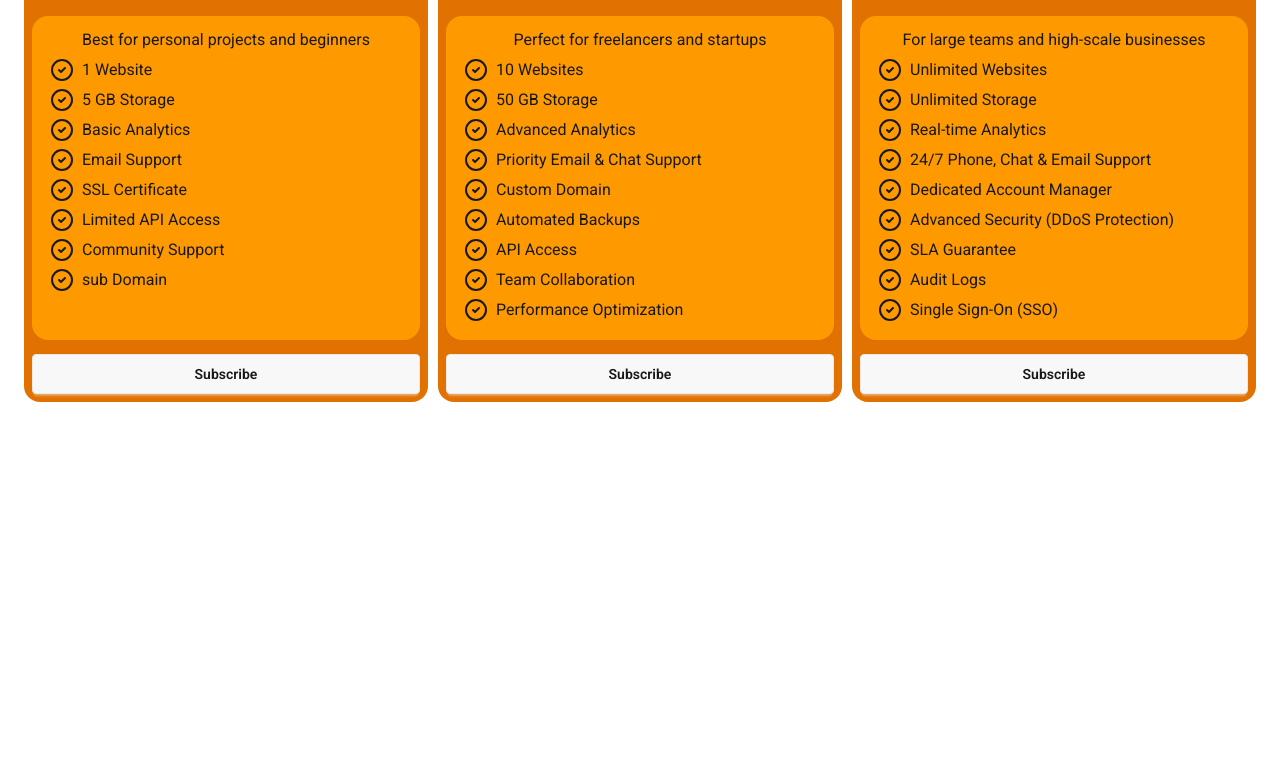
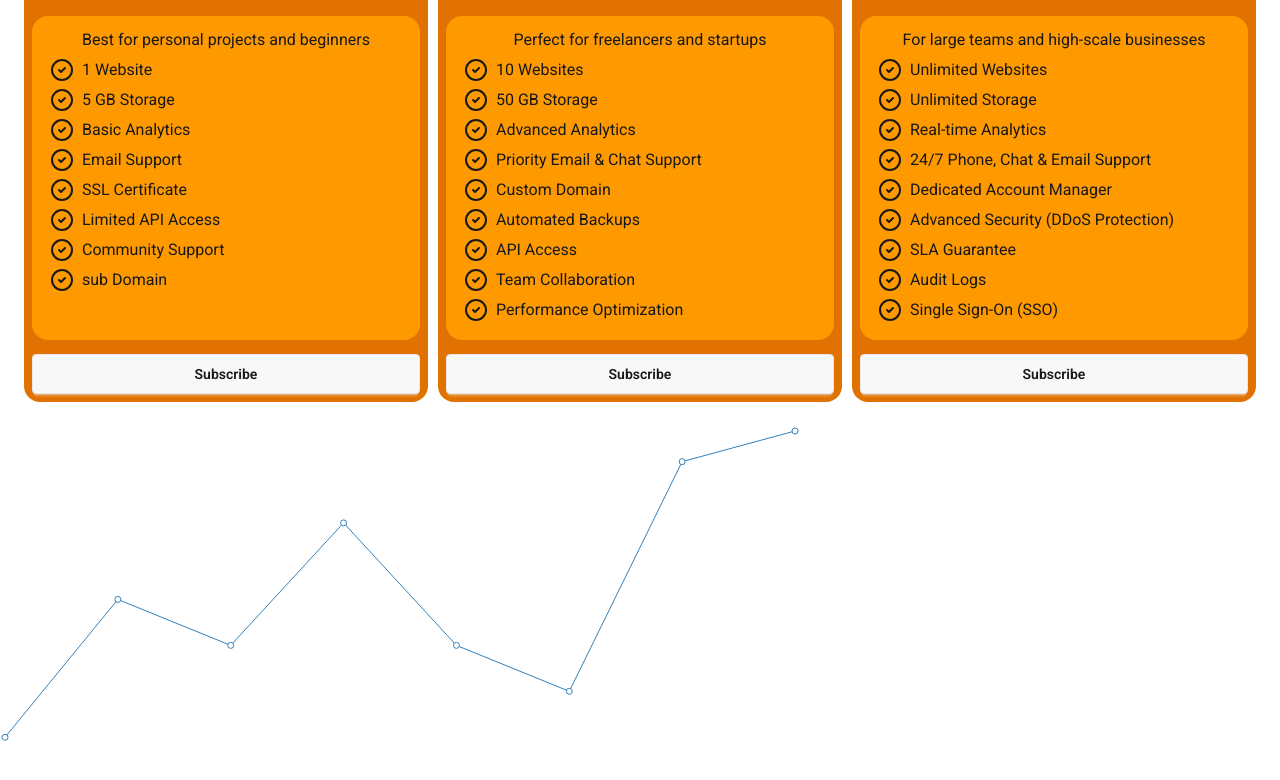
Before and after one commit to sohagroy7223/tailwind-react-pricing-option, a React (Vite) app: page / in a window 1280 px wide. Shown: the part 272-1052 px from the top of the page. Before the commit the page ends 800 px from the top, so only its background shows below. Built offline with nearby package versions, Linux system fonts and the light colour scheme.

Commit message:
addad graf charts in this file

```diff
--- a/package.json
+++ b/package.json
@@ -15,6 +15,7 @@
     "lucide-react": "^0.574.0",
     "react": "^19.2.0",
     "react-dom": "^19.2.0",
+    "recharts": "^3.7.0",
     "tailwindcss": "^4.2.0"
   },
   "devDependencies": {
--- a/src/App.jsx
+++ b/src/App.jsx
@@ -3,6 +3,7 @@ import "./App.css";
 import DaisyNav from "./components/DaisyUiNavbar/daisyNav";
 import Navbar from "./components/Navbar/Navbar";
 import PricingOption from "./components/pricingOption/PricingOption";
+import ResultsCharts from "./components/ResultCharts/ResultsCharts";
 
 function App() {
   const pricingOptions = fetch("pricingData.json").then((res) => res.json());
@@ -20,6 +21,8 @@ function App() {
         >
           <PricingOption pricingOptions={pricingOptions}></PricingOption>
         </Suspense>
+
+        <ResultsCharts></ResultsCharts>
       </main>
       <footer></footer>
     </>
--- /dev/null
+++ b/src/components/ResultCharts/ResultsCharts.jsx
@@ -0,0 +1,24 @@
+import React from "react";
+import { Line, LineChart } from "recharts";
+
+const ResultsCharts = () => {
+  const salesData = [
+    { month: "Jan", sales: 1200 },
+    { month: "Feb", sales: 2100 },
+    { month: "Mar", sales: 1800 },
+    { month: "Apr", sales: 2600 },
+    { month: "may", sales: 1800 },
+    { month: "jun", sales: 1500 },
+    { month: "jul", sales: 3000 },
+    { month: "aug", sales: 3200 },
+  ];
+  return (
+    <div>
+      <LineChart width={800} height={500} data={salesData}>
+        <Line dataKey={"sales"}></Line>
+      </LineChart>
+    </div>
+  );
+};
+
+export default ResultsCharts;
```
Also changed, not shown: 1 other file (tests, documents, lock files or other folders).
